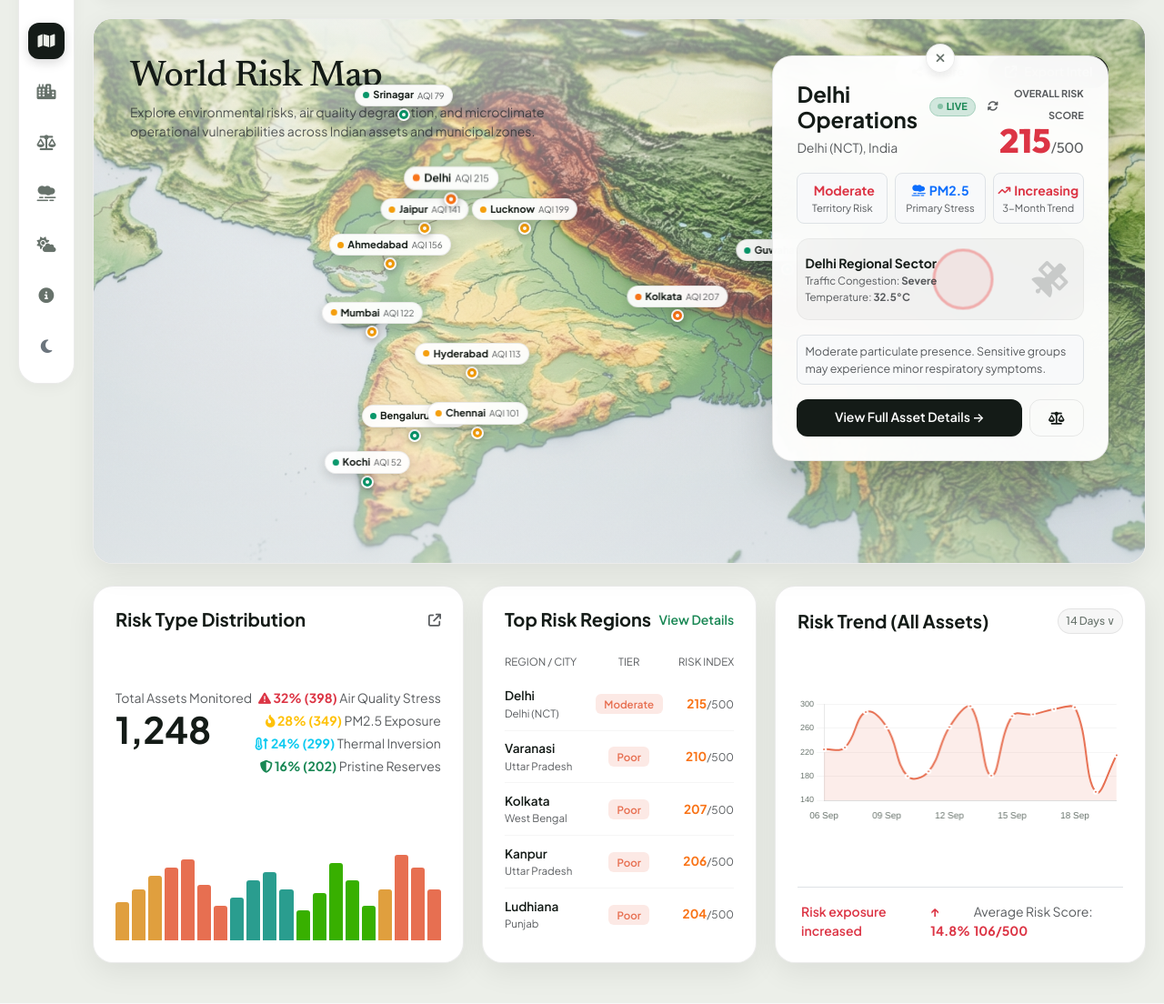
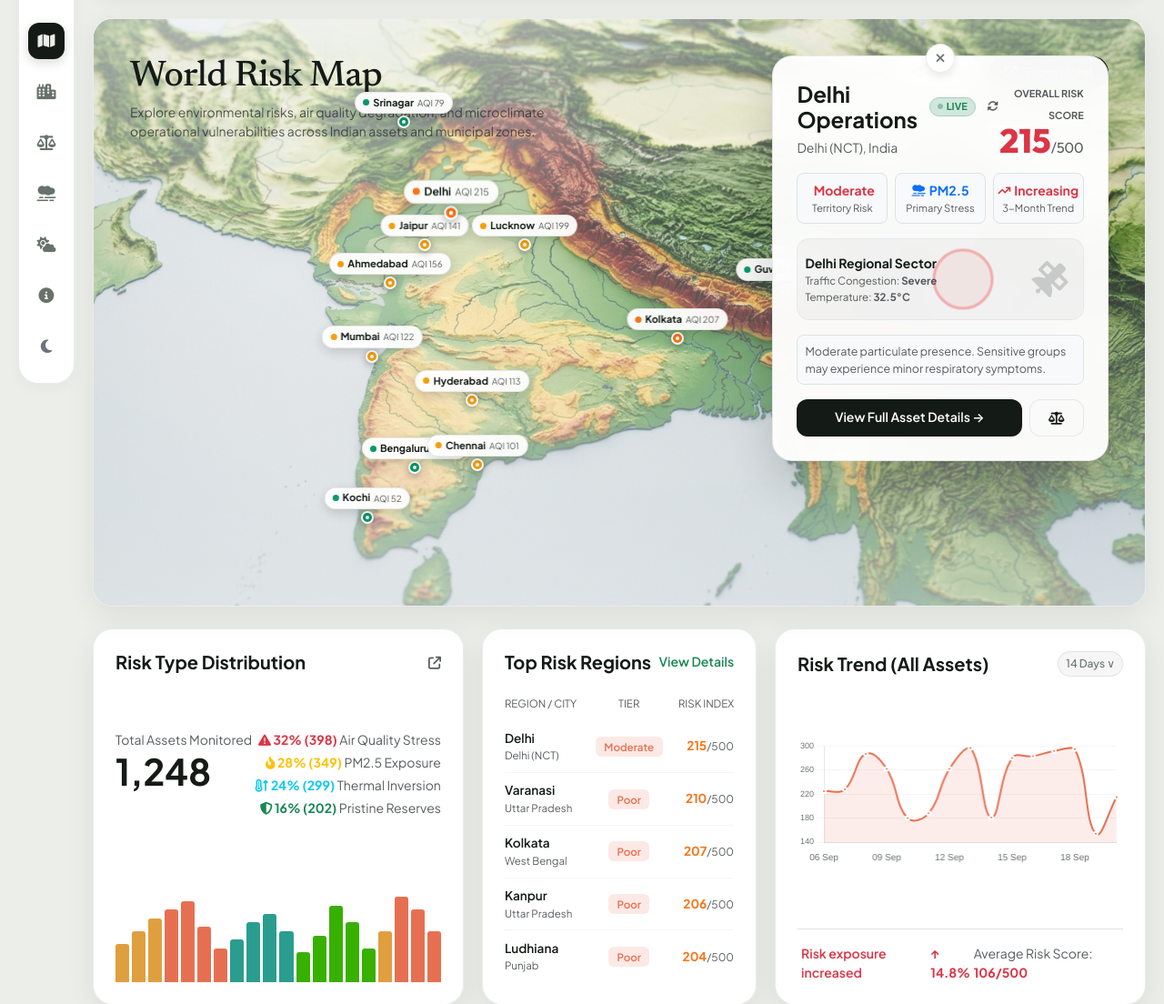
Before and after one commit to rishabhtcodes/EcoPulse, a Django app: page / in a window 1280 px wide. Shown: the part 82-1186 px from the top of the page at 91% size. Run offline with Django 5.2, Linux system fonts and the light colour scheme; data comes from the database, SQL or seed files in the repository.

Commit message:
fix(map): lock container aspect-ratio to 1376/768 and align 12 main cities directly to 3D perspective oblique relief landforms

```diff
--- a/static/css/custom.css
+++ b/static/css/custom.css
@@ -251,7 +251,8 @@ body {
   border-radius: var(--ep-radius);
   border: 1px solid var(--ep-border);
   box-shadow: var(--ep-shadow-card);
-  min-height: 600px;
+  aspect-ratio: 1376 / 768;
+  width: 100%;
   overflow: hidden;
   display: flex;
   flex-direction: column;
@@ -268,8 +269,7 @@ body {
   inset: 0;
   width: 100%;
   height: 100%;
-  object-fit: cover;
-  object-position: center 30%;
+  object-fit: fill;
   pointer-events: none;
   opacity: 0.95;
   transition: opacity 0.3s ease;
```
